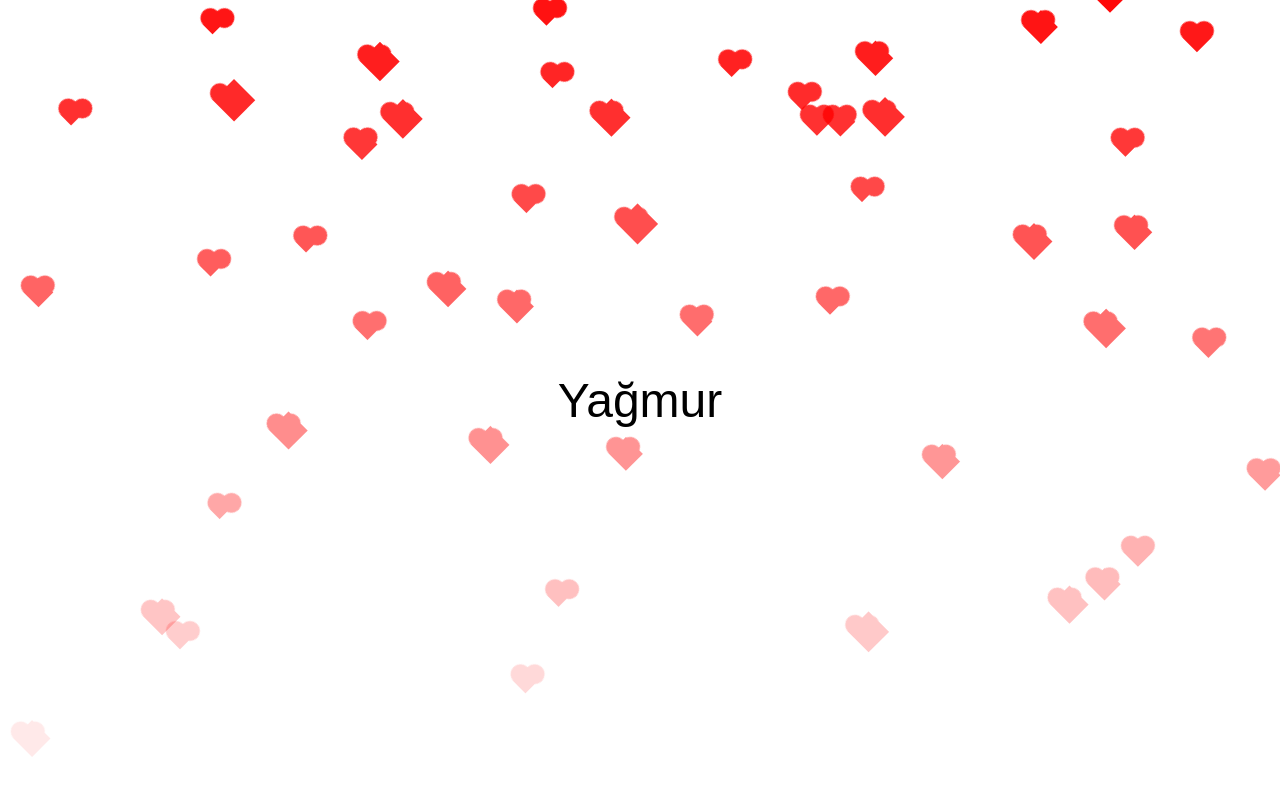
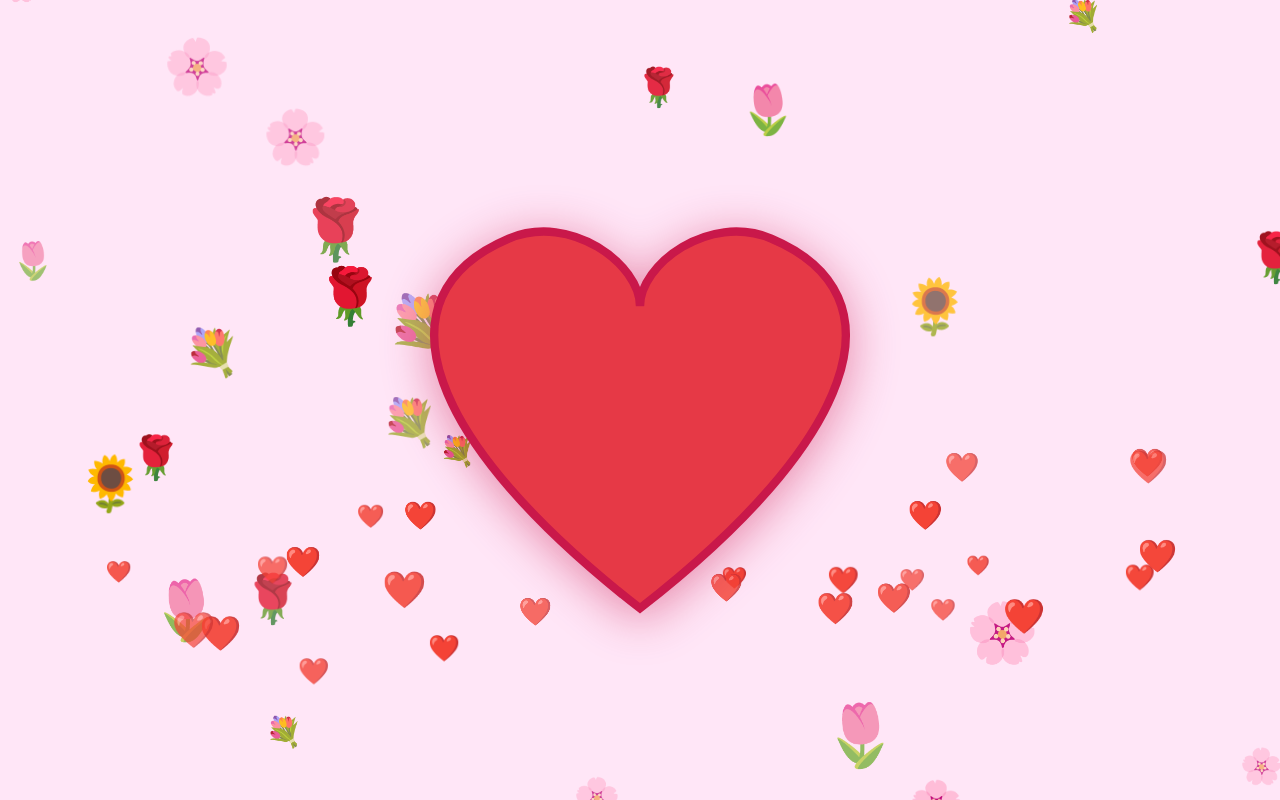
Before and after one commit to can283414/cansite, a plain HTML site: page index.html in a window 1280 px wide. Drawn offline with Linux system fonts and the light colour scheme.

Commit message:
Update index.html

```diff
--- a/index.html
+++ b/index.html
@@ -2,142 +2,174 @@
 <html lang="tr">
 <head>
   <meta charset="UTF-8">
-<title>Animasyonlu Site</title>
+  <title>Seni Çok Seviyorum Yağmur</title>
   <style>
-  * { margin: 0; padding: 0; box-sizing: border-box; }
-  body, html { width: 100%; height: 100%; overflow: hidden; font-family: sans-serif; }
-
-  /* Siyah ekran */
-  #loadingScreen {
-    position: fixed; top: 0; left: 0;
-    width: 100%; height: 100%;
-    background: black;
-    color: white;
-    display: flex; justify-content: center; align-items: center;
-    font-size: 2em;
+    body {
+      margin: 0;
+      padding: 0;
+      background: #ffe6f7;
+      overflow: hidden;
+      height: 100vh;
+      width: 100vw;
     }
-
-  /* Üç nokta animasyonu */
-  .dots::after {
-    content: '';
-    animation: dots 1s steps(3, end) infinite;
+    #flowers, #hearts {
+      position: fixed;
+      top: 0; left: 0; width: 100vw; height: 100vh;
+      pointer-events: none;
+      z-index: 1;
     }
-  @keyframes dots {
-    0%, 20% { content: ''; }
-    40% { content: '.'; }
-    60% { content: '..'; }
-    80%, 100% { content: '...'; }
+    #bigHeartContainer {
+      position: absolute;
+      left: 50%;
+      top: 50%;
+      transform: translate(-50%, -50%);
+      z-index: 3;
+      width: 50vw;
+      height: 45vw;
+      max-width: 550px;
+      max-height: 500px;
+      min-width: 320px;
+      min-height: 280px;
+      display: flex;
+      justify-content: center;
+      align-items: center;
+      cursor: pointer;
+      user-select: none;
     }
-
-  /* Ana ekran */
-  #mainScreen {
-    position: fixed; top: 0; left: 0;
-    width: 100%; height: 100%;
-    background: white;
+    #bigHeartSVG {
+      width: 100%;
+      height: 100%;
+      display: block;
+      filter: drop-shadow(0 8px 24px #c9184a77);
+      transition: transform 1s cubic-bezier(.46,1.48,.52,.95);
+      will-change: transform;
+    }
+    #loveTextBox {
       display: none;
+      position: absolute;
+      left: 50%;
+      top: 50%;
+      transform: translate(-50%,-50%);
+      z-index: 10;
+      padding: 42px 24px 38px 24px;
+      border-radius: 28px;
+      box-shadow: 0 8px 40px #e6394627, 0 0 0 8px #fff8;
+      min-width: 260px;
+      min-height: 120px;
+      border: 4px solid #f8bbd0;
+      background: #fff7f9;
       overflow: hidden;
+      animation: popText 1s cubic-bezier(.13,.94,.66,1.1);
     }
-
-  /* Kalpler */
-  .heart {
+    @keyframes popText {
+      0% { transform: translate(-50%,-50%) scale(0.7);}
+      80%{ transform: translate(-50%,-50%) scale(1.08);}
+      100%{ transform: translate(-50%,-50%) scale(1);}
+    }
+    /* Hello Kitty büyük ve opak olarak yazının arkasında */
+    #helloKittyBg {
       position: absolute;
-    width: 20px; height: 20px;
-    background: red;
-    transform: rotate(-45deg);
-    animation: fall 3s linear infinite;
+      left: 50%;
+      top: 50%;
+      transform: translate(-50%,-50%);
+      width: 170px;
+      height: 170px;
+      opacity: 0.93;
+      z-index: 1;
+      pointer-events: none;
+      filter: drop-shadow(0 2px 18px #fff9) drop-shadow(0 1px 12px #fff4);
+      background: none;
     }
-  .heart::before,
-  .heart::after {
-    content: '';
-    position: absolute;
-    width: 20px; height: 20px;
-    background: red;
-    border-radius: 50%;
+    #loveText {
+      position: relative;
+      font-family: 'Comic Sans MS', cursive, sans-serif;
+      font-size: 2.2rem;
+      color: #e63946;
+      text-align: center;
+      letter-spacing: 1px;
+      text-shadow: 0 2px 18px #fff, 0 1px 2px #d7266022, 0 0 10px #e6394630;
+      margin-top: 18px;
+      z-index: 2;
     }
-  .heart::before { top: -10px; left: 0; }
-  .heart::after { top: 0; left: 10px; }
-
-  @keyframes fall {
-    0% { transform: translateY(-50px) rotate(-45deg); opacity: 1; }
-    100% { transform: translateY(100vh) rotate(-45deg); opacity: 0; }
+    @media (max-width: 700px) {
+      #bigHeartContainer {
+        width: 90vw;
+        height: 80vw;
+        max-width: none;
+        max-height: none;
       }
-
-  /* Ortadaki isim */
-  #name {
-    position: absolute; top: 50%; left: 50%;
-    transform: translate(-50%, -50%);
-    font-size: 3em; cursor: pointer;
-    z-index: 1000;
+      #loveTextBox {
+        padding: 18px 8px 18px 8px;
+        min-width: 140px; min-height: 70px;
       }
-
-  /* Büyük kalp */
-  #bigHeart {
-    position: absolute; top: 50%; left: 50%;
-    width: 150px; height: 150px;
-    background: red;
-    transform: translate(-50%, -50%) rotate(-45deg);
-    display: none;
-    z-index: 1000;
+      #loveText { font-size: 1.3rem;}
+      #helloKittyBg { width: 95px; height: 95px;}
     }
-  #bigHeart::before, #bigHeart::after {
-    content: '';
-    position: absolute;
-    width: 150px; height: 150px;
-    background: red;
-    border-radius: 50%;
-  }
-  #bigHeart::before { top: -75px; left: 0; }
-  #bigHeart::after { top: 0; left: 75px; }
   </style>
 </head>
 <body>
+  <div id="flowers"></div>
+  <div id="hearts"></div>
+  <div id="bigHeartContainer" title="Kalbe tıkla!">
+    <svg id="bigHeartSVG" viewBox="0 0 512 480">
+      <path d="M256,440
+        C50,280 0,140 130,85
+        C190,60 256,110 256,150
+        C256,110 322,60 382,85
+        C512,140 462,280 256,440
+        Z"
+        fill="#e63946" stroke="#c9184a" stroke-width="8" />
+    </svg>
+  </div>
+  <div id="loveTextBox">
+    <img id="helloKittyBg" src="https://pngimg.com/d/hello_kitty_PNG46.png" alt="Hello Kitty">
+    <div id="loveText">Seni çok seviyorum Yağmur</div>
+  </div>
+  <script>
+    // Çiçek yağmuru (sürekli)
+    const flowerTypes = ["🌸", "🌹", "🌻", "🌷", "💐"];
+    function createFlower() {
+      const flower = document.createElement('span');
+      flower.textContent = flowerTypes[Math.floor(Math.random() * flowerTypes.length)];
+      flower.style.position = 'absolute';
+      flower.style.left = Math.random() * 98 + 'vw';
+      flower.style.top = '-40px';
+      flower.style.fontSize = (28 + Math.random() * 36) + 'px';
+      flower.style.transition = `top ${(2.5 + Math.random() * 2.5)}s linear`;
+      flower.style.opacity = 0.7 + Math.random() * 0.3;
+      document.getElementById('flowers').appendChild(flower);
+      setTimeout(() => { flower.style.top = '100vh'; }, 10);
+      setTimeout(() => flower.remove(), 5200);
+    }
+    setInterval(createFlower, 160);
 
-<div id="loadingScreen">
-  Hazırlanıyor<span class="dots"></span>
-</div>
+    // Alttan küçük kalpler yukarı çıkar (ilk açılışta birkaç saniye)
+    function createMiniHeart() {
+      const heart = document.createElement('span');
+      heart.textContent = '❤️';
+      heart.style.position = 'absolute';
+      heart.style.left = (5 + Math.random() * 90) + 'vw';
+      heart.style.top = '100vh';
+      heart.style.fontSize = (18 + Math.random() * 18) + 'px';
+      heart.style.transition = `top ${(2.2 + Math.random() * 2.2)}s cubic-bezier(.65,1.5,.5,1.2)`;
+      heart.style.opacity = 0.7 + Math.random() * 0.3;
+      document.getElementById('hearts').appendChild(heart);
+      setTimeout(() => { heart.style.top = (60 + Math.random() * 18) + 'vh'; }, 100);
+      setTimeout(() => heart.remove(), 4400);
+    }
+    let heartInterval = setInterval(createMiniHeart, 120);
+    setTimeout(() => { clearInterval(heartInterval); }, 4000);
 
-<div id="mainScreen">
-  <div id="name">Yağmur</div>
-  <div id="bigHeart"></div>
-</div>
-
-<script>
-  const loadingScreen = document.getElementById('loadingScreen');
-  const mainScreen = document.getElementById('mainScreen');
-  const nameEl = document.getElementById('name');
-  const bigHeart = document.getElementById('bigHeart');
-
-  // 2 saniye sonra siyah ekranı gizle ve ana ekranı göster
+    // Kalbe tıklanınca yazı ve Hello Kitty teması gelsin
+    const bigHeartContainer = document.getElementById('bigHeartContainer');
+    bigHeartContainer.addEventListener('click', function () {
+      document.getElementById('loveTextBox').style.display = 'block';
+      // Kalp hafif büyüsün
+      document.getElementById('bigHeartSVG').style.transform = 'scale(1.07)';
       setTimeout(() => {
-    loadingScreen.style.display = 'none';
-    mainScreen.style.display = 'block';
-    createHearts();
-  }, 2000);
-
-  // Küçük kalpler oluştur
-  function createHearts() {
-    for(let i = 0; i < 50; i++) {
-      const heart = document.createElement('div');
-      heart.className = 'heart';
-      heart.style.left = Math.random() * window.innerWidth + 'px';
-      heart.style.animationDuration = (Math.random() * 2 + 1) + 's';
-      heart.style.width = heart.style.height = (Math.random() * 20 + 10) + 'px';
-      mainScreen.appendChild(heart);
-    }
-  }
-
-  // İsme tıklandığında
-  nameEl.addEventListener('click', () => {
-    // Küçük kalpleri kaldır
-    document.querySelectorAll('.heart').forEach(h => h.remove());
-    // Büyük kalbi göster
-    bigHeart.style.display = 'block';
-    // 10 saniye sonra siteyi kapat
-    setTimeout(() => {
-      window.close(); // Tarayıcı izin verirse kapanacak
-    }, 10000);
+        document.getElementById('bigHeartSVG').style.transform = 'scale(1)';
+      }, 900);
     });
   </script>
-
 </body>
 </html>
```
Lines whose indentation alone changed are shown as unchanged.
